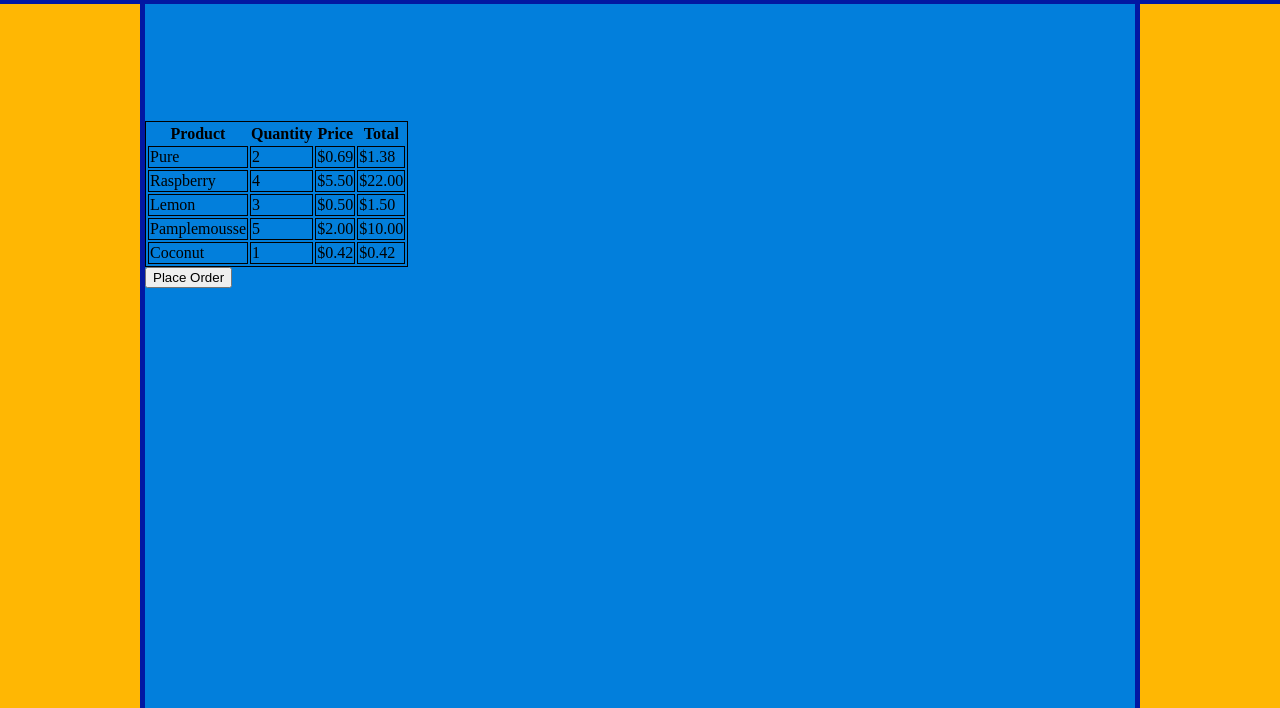
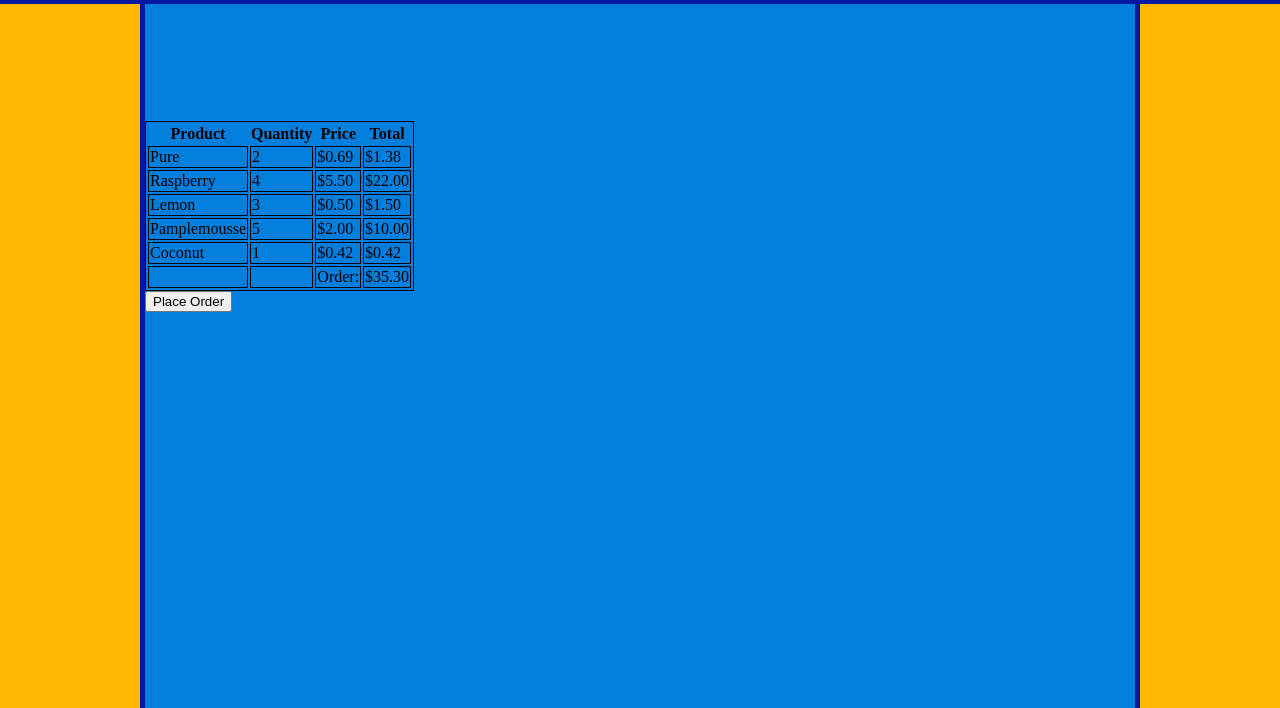
Before and after one commit to cficht/la-croix-flavors, a plain HTML site: page shopping-cart/index.html in a window 1280 px wide. Shown: the part 92-800 px from the top of the page. Drawn offline with Linux system fonts and the light colour scheme.

Commit message:
created and tested CalcOrderTotal and added the order total to the table

```diff
--- a/common/utils.js
+++ b/common/utils.js
@@ -9,6 +9,16 @@ export function findById(inputId, inputArray) {
 
 export function calcLineItem(quantity, itemPrice) {
     const calculateItems = quantity * itemPrice;
-    const roundCalculation = (Math.round(calculateItems * 100) / 100).toFixed(2);
+    const roundCalculation = (Math.round(calculateItems * 100) / 100);
     return roundCalculation;
 }
+
+export function calcOrderItem(cartArray, productArray) {
+    let itemTotal = 0;
+    for (let i = 0; i < cartArray.length; i++) {
+        const currentCart = cartArray[i];
+        const matchId = findById(currentCart.id, productArray);
+        itemTotal = itemTotal + calcLineItem(currentCart.quantity, matchId.price);
+    }
+    return (Math.round(itemTotal * 100) / 100);
+}
--- a/shopping-cart/index.html
+++ b/shopping-cart/index.html
@@ -30,21 +30,16 @@
                     </tr>
                 </thead>
                 <tbody id="shopping-table-body">
-                    <!-- <tr class="product-row">
-                        <td>Pure</td>
-                        <td>2</td>
-                        <td>$0.69</td>
-                        <td>$1.38</td>
-                    </tr> -->
+
                 </tbody>
-                <!-- <tfoot>
+                <tfoot>
                     <tr>
                         <td></td>
                         <td></td>
                         <td>Order:</td>
-                        <td>$1.38</td>
+                        <td id="shopping-table-total"></td>
                     </tr>
-                </tfoot> -->
+                </tfoot>
             </table>
         </article>
         <article>
--- a/shopping-cart/render-line-item.js
+++ b/shopping-cart/render-line-item.js
@@ -13,14 +13,14 @@ function renderLineItem(cartToInventory, selectedProduct) {
     productRow.appendChild(productQuantityTD);
 
     const productPriceTD = document.createElement('td');
-    const productPriceAdjusted = cartToInventory.price.toFixed(2);
-    productPriceTD.textContent = `$${productPriceAdjusted}`;
+    const productPriceAdjusted = cartToInventory.price;
+    productPriceTD.textContent = `$${productPriceAdjusted.toFixed(2)}`;
     productRow.appendChild(productPriceTD);
 
     const quantityPrice = calcLineItem(selectedProduct.quantity, productPriceAdjusted);
 
     const productTotalTD = document.createElement('td');
-    productTotalTD.textContent = `$${quantityPrice}`;
+    productTotalTD.textContent = `$${quantityPrice.toFixed(2)}`;
     productRow.appendChild(productTotalTD);
 
     return productRow;
--- a/shopping-cart/shopping-cart.js
+++ b/shopping-cart/shopping-cart.js
@@ -1,15 +1,16 @@
 import flavors from '../data/flavors.js';
 import selectedProducts from '../data/cart.js';
-import { findById } from '../common/utils.js';
+import { findById, calcOrderItem } from '../common/utils.js';
 import renderLineItem from './render-line-item.js';
 
 const shoppingTable = document.getElementById('shopping-table-body');
+const shoppingTableTotal = document.getElementById('shopping-table-total');
 
 for (let i = 0; i < selectedProducts.length; i++) {
     const selectedProduct = selectedProducts[i];
     const cartToInventory = findById(selectedProduct.id, flavors);
     const renderCartItem = renderLineItem(cartToInventory, selectedProduct);
     shoppingTable.appendChild(renderCartItem);
-
-
+    const renderItemTotal = calcOrderItem(selectedProducts, flavors);
+    shoppingTableTotal.textContent = `$${renderItemTotal.toFixed(2)}`;
 }
```
Also changed, not shown: test/utils.test.js (+9 -1 lines).
